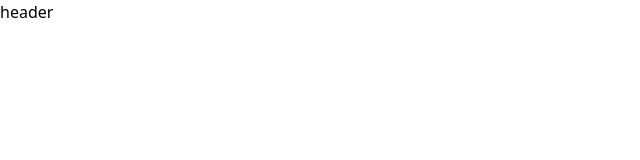
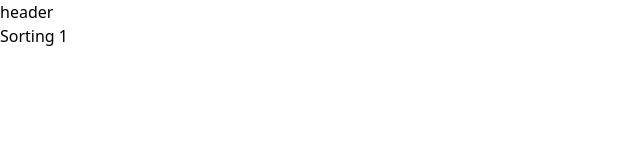
Before and after one commit to malthesers/letter-learning, a Vue app: page /sorting/1 in a window 1280 px wide. Before the commit this address had no page. Shown: the top 160 px of the page, without its empty margins (0-640 px from the left). Built offline with nearby package versions, Linux system fonts and the light colour scheme.

Commit message:
Added SortingView

```diff
--- a/src/router/index.ts
+++ b/src/router/index.ts
@@ -13,6 +13,11 @@ const router = createRouter({
       path: '/writing/:id',
       name: 'writing',
       component: () => import('../views/WritingView.vue')
+    },
+    {
+      path: '/sorting/:id',
+      name: 'sorting',
+      component: () => import('../views/SortingView.vue')
     }
   ]
 })
--- /dev/null
+++ b/src/views/SortingView.vue
@@ -0,0 +1,10 @@
+<template>
+  <div>
+    <h1>Sorting {{ route.params.id }}</h1>
+  </div>
+</template>
+
+<script setup lang="ts">
+const router = useRouter()
+const route = useRoute()
+</script>
```
